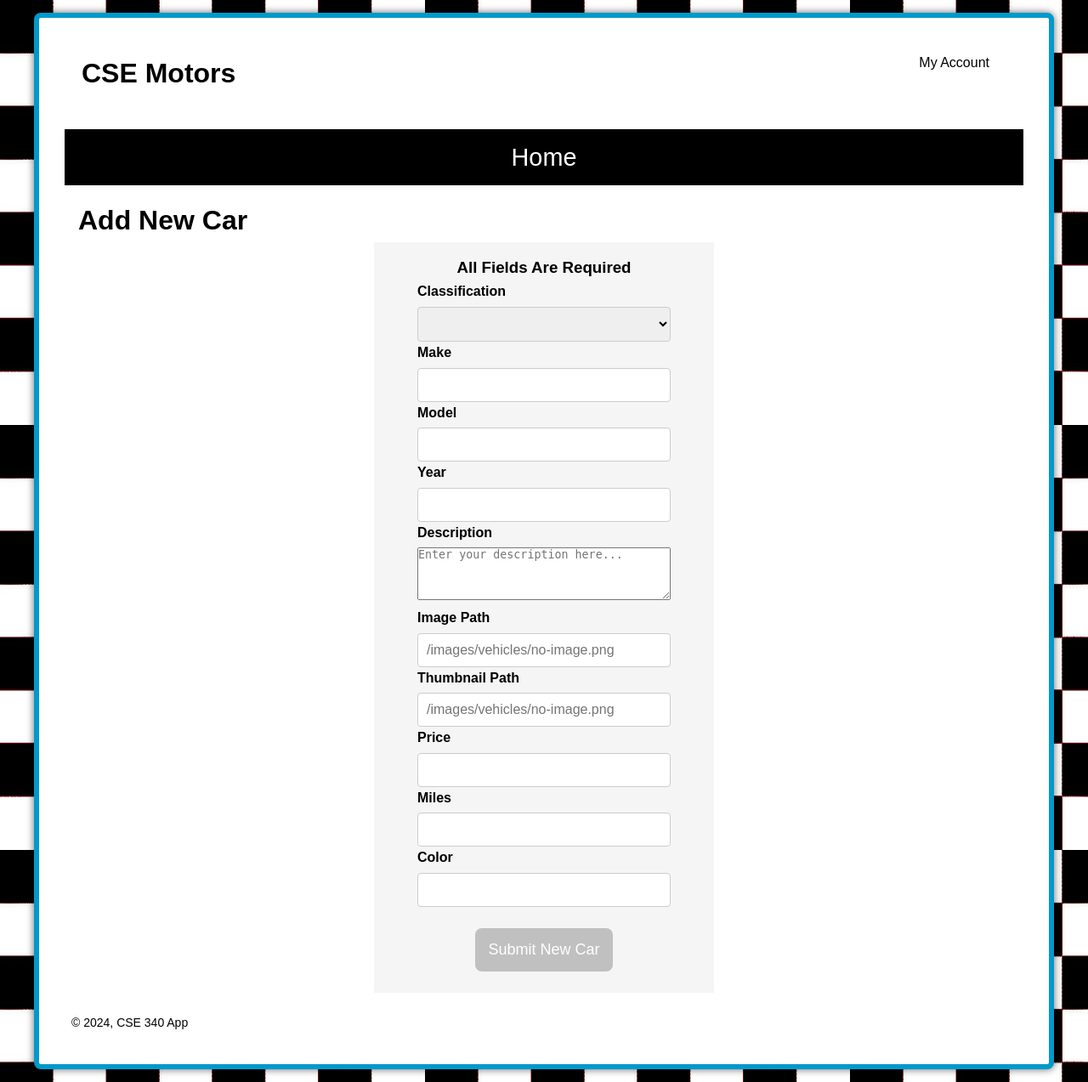
After one commit to chighwood/starterProject, a Node server app: page /inventory/add-inventory in a window 1280 px wide. The commit adds this page. Shown: the whole page at 85% size. Run offline with Node 20, Linux system fonts and the light colour scheme; data that the repository does not hold is empty; some libraries are stand-ins or nearby versions.

Commit message:
Changes for Week 4 code

```diff
--- a/controllers/invController.js
+++ b/controllers/invController.js
@@ -11,7 +11,7 @@ invCont.buildByClassificationId = async function (req, res, next) {
   const grid = await utilities.buildClassificationGrid(data)
   let nav = await utilities.getNav()
   const className = data[0].classification_name
-  res.render("./inventory/classification", {
+  res.render("inventory/classification", {
     title: className + " vehicles",
     nav,
     grid,
@@ -29,7 +29,7 @@ invCont.buildDetailView = async function (req, res, next) {
     let nav = await utilities.getNav();
     const vehicleHTML = utilities.generateVehicleDetailHTML(vehicleData);
 
-    res.render("./inventory/detail", {
+    res.render("inventory/detail", {
       title: `${vehicleData.inv_make} ${vehicleData.inv_model}`,
       nav,
       vehicleHTML,
@@ -40,4 +40,100 @@ invCont.buildDetailView = async function (req, res, next) {
   }
 };
 
+invCont.buildManagementView = async function (req, res, next) {
+  try {
+    const nav = await utilities.getNav();
+    const message = req.flash("info") || "";
+    res.render("inventory/management", {
+      title: "Inventory Management",
+      nav,
+      message,
+    });
+  } catch (err) {
+    console.error("Error in buildManagementView:", err);
+    next(err);
+  }
+};
+
+invCont.buildNewClassification = async function (req, res, next) {
+  let nav = await utilities.getNav();
+  res.render('inventory/add-classification', {
+    title: 'Add New Classification',
+    nav,
+  });
+};
+
+invCont.addClassification = async function (req, res, next) {
+  const { classification_name } = req.body;
+
+  try {
+    // Insert the new classification into the database
+    const newClassification = await invModel.insertClassification(classification_name);
+
+    res.redirect('/inventory/management');
+  } catch (err) {
+    console.error("Error adding classification:", err);
+    next(err);
+  }
+};
+
+invCont.buildNewCarView = async function (req, res, next) {
+  try {
+    let nav = await utilities.getNav();
+    const classifications = await invModel.getClassifications();
+    console.log("Classifications:", classifications); // Debugging log
+    res.render('inventory/add-inventory', {
+      title: 'Add New Vehicle',
+      nav,
+      classifications: classifications.rows,
+    });
+  } catch (error) {
+    console.error("Error building new car view:", error);
+    next(error);
+  }
+};
+
+
+invCont.addNewCar = async function (req, res, next) {
+  console.log("addNewCar called"); // Debugging log
+    const {
+      classification_id,
+      inv_make,
+      inv_model,
+      inv_year,
+      inv_description,
+      inv_image,
+      inv_thumbnail,
+      inv_price,
+      inv_miles,
+      inv_color,
+    } = req.body;
+
+    try {
+
+    // Insert into the database
+    const newCar = await invModel.insertNewCar({
+      classification_id,
+      inv_make,
+      inv_model,
+      inv_year,
+      inv_description,
+      inv_image,
+      inv_thumbnail,
+      inv_price,
+      inv_miles,
+      inv_color,
+    });
+
+    // Redirect with a success message
+    req.flash('info', `New vehicle "${inv_make} ${inv_model}" added successfully.`);
+    res.redirect('/inventory/management');
+  } catch (error) {
+    console.error("Error adding new car:", error);
+    req.flash('error', 'Failed to add the vehicle. Please try again.');
+    res.redirect('/inventory/add-inventory');
+  }
+};
+
+
 module.exports = invCont
--- a/models/inventory-model.js
+++ b/models/inventory-model.js
@@ -1,15 +1,11 @@
 const pool = require("../database/")
 
-/* ***************************
- *  Get all classification data
- * ************************** */
+// Get all classification data
 async function getClassifications(){
   return await pool.query("SELECT * FROM public.classification ORDER BY classification_name")
 }
 
-/* ***************************
- *  Get all inventory items and classification_name by classification_id
- * ************************** */
+//Get all inventory items and classification_name by classification_id
 async function getInventoryByClassificationId(classification_id) {
   try {
     const data = await pool.query(
@@ -40,4 +36,55 @@ async function getVehicleById(vehicleId) {
   }
 }
 
-module.exports = {getClassifications, getInventoryByClassificationId, getVehicleById};
+async function insertClassification(classificationName) {
+  try {
+    const sql = `INSERT INTO public.classification (classification_name) VALUES ($1) RETURNING *`;
+    const result = await pool.query(sql, [classificationName]);
+    return result.rows[0];
+  } catch (error) {
+    console.error("Error inserting classification: ", error);
+    throw error;
+  }
+}
+
+// Add new car to the database
+async function insertNewCar({
+  classification_id,
+  inv_make,
+  inv_model,
+  inv_year,
+  inv_description,
+  inv_image,
+  inv_thumbnail,
+  inv_price,
+  inv_miles,
+  inv_color
+}) {
+  try {
+    const sql = `
+      INSERT INTO public.inventory
+      (classification_id, inv_make, inv_model, inv_year, inv_description, inv_image, inv_thumbnail, inv_price, inv_miles, inv_color)
+      VALUES ($1, $2, $3, $4, $5, $6, $7, $8, $9, $10)
+      RETURNING *`;
+    const params = [
+      classification_id,
+      inv_make,
+      inv_model,
+      inv_year,
+      inv_description,
+      inv_image,
+      inv_thumbnail,
+      inv_price,
+      inv_miles,
+      inv_color
+    ];
+    const result = await pool.query(sql, params);
+    return result.rows[0];
+  } catch (error) {
+    console.error("Error inserting new car:", error);
+    throw error;
+  }
+}
+
+
+module.exports = {getClassifications, getInventoryByClassificationId, getVehicleById, insertClassification, insertNewCar};
--- a/public/css/styles.css
+++ b/public/css/styles.css
@@ -367,7 +367,9 @@ form input[type="lastName"],
 form input[type="password"],
 form input[type="email"],
 form button[type="submit"],
-form button[type="button"] {
+form input[type="number"],
+form button[type="button"],
+select {
   width: 100%;
   padding: 10px;
   font-size: 16px;
@@ -385,13 +387,12 @@ form button[type="submit"] {
   font-size: 18px;
   border-radius: 8px;
   transition: background-color 0.3s;
+  margin-top: 15px;
 }
 
 form button[type="submit"]:hover {
   background-color: #959596;
 }
-
-
 
 
 /* ************************************************************* */
--- a/server.js
+++ b/server.js
@@ -58,7 +58,7 @@ app.use(static);
 // Index Route
 app.get("/", utilities.handleErrors(baseController.buildHome));
 // Inventory routes
-app.use("/inv", inventoryRoute);
+app.use("/inventory", inventoryRoute);
 // Account routes
 app.use("/account", account);
 
--- a/utilities/index.js
+++ b/utilities/index.js
@@ -11,7 +11,7 @@ Util.getNav = async function (req, res, next) {
   data.rows.forEach((row) => {
     list += "<li>"
     list +=
-      '<a href="/inv/type/' +
+      '<a href="/inventory/type/' +
       row.classification_id +
       '" title="See our inventory of ' +
       row.classification_name +
@@ -33,7 +33,7 @@ Util.buildClassificationGrid = async function(data) {
     grid = '<ul id="inv-display">'
     data.forEach(vehicle => {
       grid += '<li>'
-      grid +=  '<a href="/inv/detail/'+ vehicle.inv_id
+      grid +=  '<a href="/inventory/detail/'+ vehicle.inv_id
       + '" title="View ' + vehicle.inv_make + ' '+ vehicle.inv_model
       + 'details"><img src="' + vehicle.inv_thumbnail
       +'" alt="Image of '+ vehicle.inv_make + ' ' + vehicle.inv_model
@@ -41,7 +41,7 @@ Util.buildClassificationGrid = async function(data) {
       grid += '<div class="namePrice">'
       grid += '<hr />'
       grid += '<h2>'
-      grid += '<a href="../../inv/detail/' + vehicle.inv_id +'" title="View '
+      grid += '<a href="../../inventory/detail/' + vehicle.inv_id +'" title="View '
       + vehicle.inv_make + ' ' + vehicle.inv_model + ' details">'
       + vehicle.inv_make + ' ' + vehicle.inv_model + '</a>'
       grid += '</h2>'
--- /dev/null
+++ b/views/inventory/add-inventory.ejs
@@ -0,0 +1,58 @@
+<% title = "Add New Car"; %>
+
+<div class="container">
+    <h1><%= title %></h1>
+
+    <!-- <% if (message) { %>
+      <div class="flash-message">
+        <%= message %>
+      </div>
+    <% } %>       -->
+
+
+  <form action="/inventory/add-inventory" method="POST" class="add-inventory">
+    <h3>All Fields Are Required</h3>
+    <div>
+      <label for="classification">Classification</label>
+      <select id="classification_id" name="classification_id" required>
+        <% classifications.forEach(classification => { %>
+          <option value="<%= classification.classification_id %>">
+            <%= classification.classification_name %>
+          </option>
+        <% }) %>
+      </select>
+
+      <label for="make">Make</label>
+      <input type="text" id="inv_make" name="inv_make" required>
+
+      <label for="model">Model</label>
+      <input type="text" id="inv_model" name="inv_model" required>
+
+      <label for="year">Year</label>
+      <input type="number" id="inv_year" name="inv_year" min="1900" max="2100" step="1" required>
+
+      <label for="description">Description</label>
+      <textarea id="inv_description" name="inv_description" rows="4" cols="35" placeholder="Enter your description here..." required></textarea>
+
+      <label for="image_path">Image Path</label>
+      <input type="text" id="inv_image" name="inv_image" placeholder="/images/vehicles/no-image.png">
+
+      <label for="thumbnail_path">Thumbnail Path</label>
+      <input type="text" id="inv_thumbnail" name="inv_thumbnail" placeholder="/images/vehicles/no-image.png">
+
+      <label for="price">Price</label>
+      <input type="number" id="inv_price" name="inv_price" required>
+
+      <label for="miles">Miles</label>
+      <input type="number" id="inv_miles" name="inv_miles" required>
+
+      <label for="color">Color</label>
+      <input type="text" id="inv_color" name="inv_color" required>
+    </div>
+
+    <div>
+        <button type="submit">Submit New Car</button>
+    </div>
+  </form>
+
+</div>
```
Also changed, not shown: routes/inventoryRoute.js (+14 -0 lines), views/inventory/add-classification.ejs (added, +20 -0 lines), views/inventory/management.ejs (added, +20 -0 lines).
